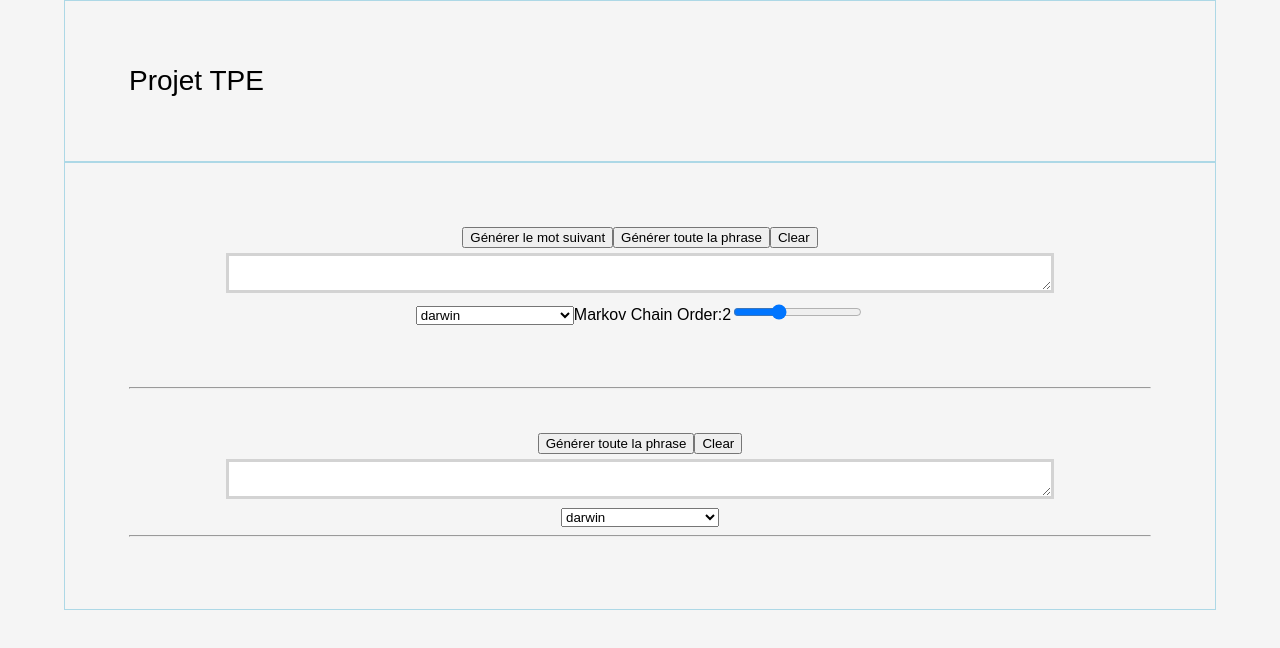
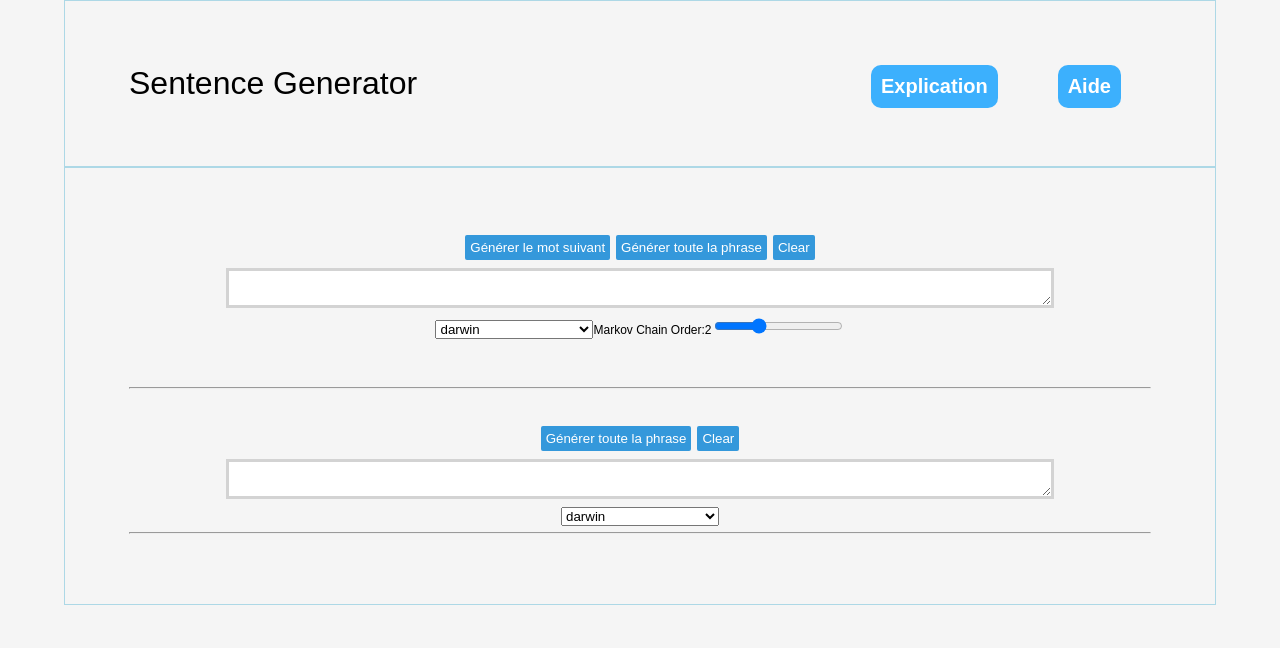
Before and after one commit to TrakJohnson/tpe-website-and-server, a React (Create React App) app: page / in a window 1280 px wide. Shown: the top 648 px of the page. Built offline with nearby package versions, Linux system fonts and the light colour scheme.

Commit message:
improved css

```diff
--- a/src/App.css
+++ b/src/App.css
@@ -3,6 +3,7 @@ body {
     padding: 0;
     font-family: sans-serif;
     background-color: whitesmoke;
+    font-size: 12px;
 }
 
 #menu-bar {
@@ -12,12 +13,24 @@ body {
 }
 
 #page-title {
-    font-size: 28px;
+    font-size: 32px;
     display: inline;
 }
 
 #menu {
     display: inline;
+}
+
+#menu > a {
+    float: right;
+    font-size: 20px;
+    margin: 0 30px;
+    font-weight: bold;
+    padding: 10px;
+    border-radius: 10px;
+    color: white;
+    text-decoration: none;
+    background: #3cb0fd;
 }
 
 #content {
@@ -34,7 +47,18 @@ body {
 }
 
 button {
+    border-radius: 2px;
+    border-width: 0pc;
+    color: #ffffff;
+    background: #3498db;
+    padding: 5px;
+    margin: 3px;
+    text-decoration: none;
+}
 
+button:hover {
+  background: #3cb0fd;
+  text-decoration: none;
 }
 
 #generate-action {
--- a/src/App.js
+++ b/src/App.js
@@ -32,10 +32,11 @@ class App extends Component {
             <div className="wrapper">
                 <div id="menu-bar">
                     <div id="page-title">
-                        Projet TPE
+                        Sentence Generator
                     </div>
                     <div id="menu">
-
+                        <a href="/tutorial">Aide</a>
+                        <a href="/explanation">Explication</a>
                     </div>
                 </div>
                 <div id="content">
@@ -108,13 +109,16 @@ class Markov extends Component {
         ) : <tr><td>Nothing here</td></tr>;
 
         return <div id="markov-wrapper">
+            {/* top bar */}
             <button onClick={() => this.getText(false)}>Générer le mot suivant</button>
             <button onClick={() => this.getText(true)}>Générer toute la phrase</button>
             <button onClick={this.clear}>Clear</button>
             <br/>
+            {/* text area */}
             <textarea readOnly={true} id="generated-text"
                       value={cleanText(this.state.currentText.join(" "))}/>
             <br/>
+            {/* settings */}
             <select value={this.state.textName} onChange={(e) => this.setState({textName: e.target.value})}>
                 {TEXT_NAMES.map((textName) => <option key={textName}>{textName}</option>)}
             </select>
@@ -128,6 +132,7 @@ class Markov extends Component {
                        onChange={(e) => this.setState({n: Number(e.target.value)}, this.clear)}
                 />
             </div>
+            {/* possible words */}
             <br/><br/>
             <table><tbody>
                 {possibleNextWords}
```
Also changed, not shown: 1 other file (tests, documents, lock files or other folders).
